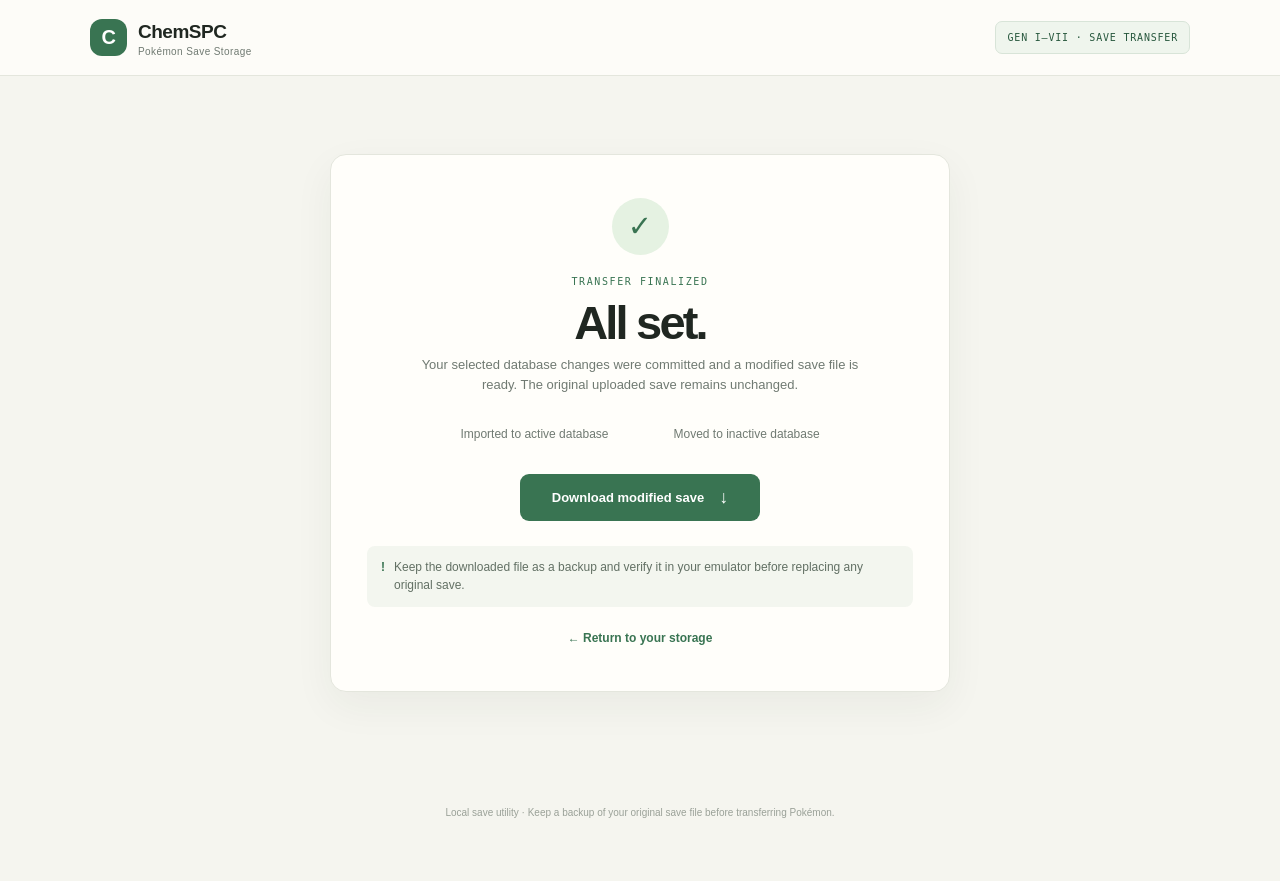
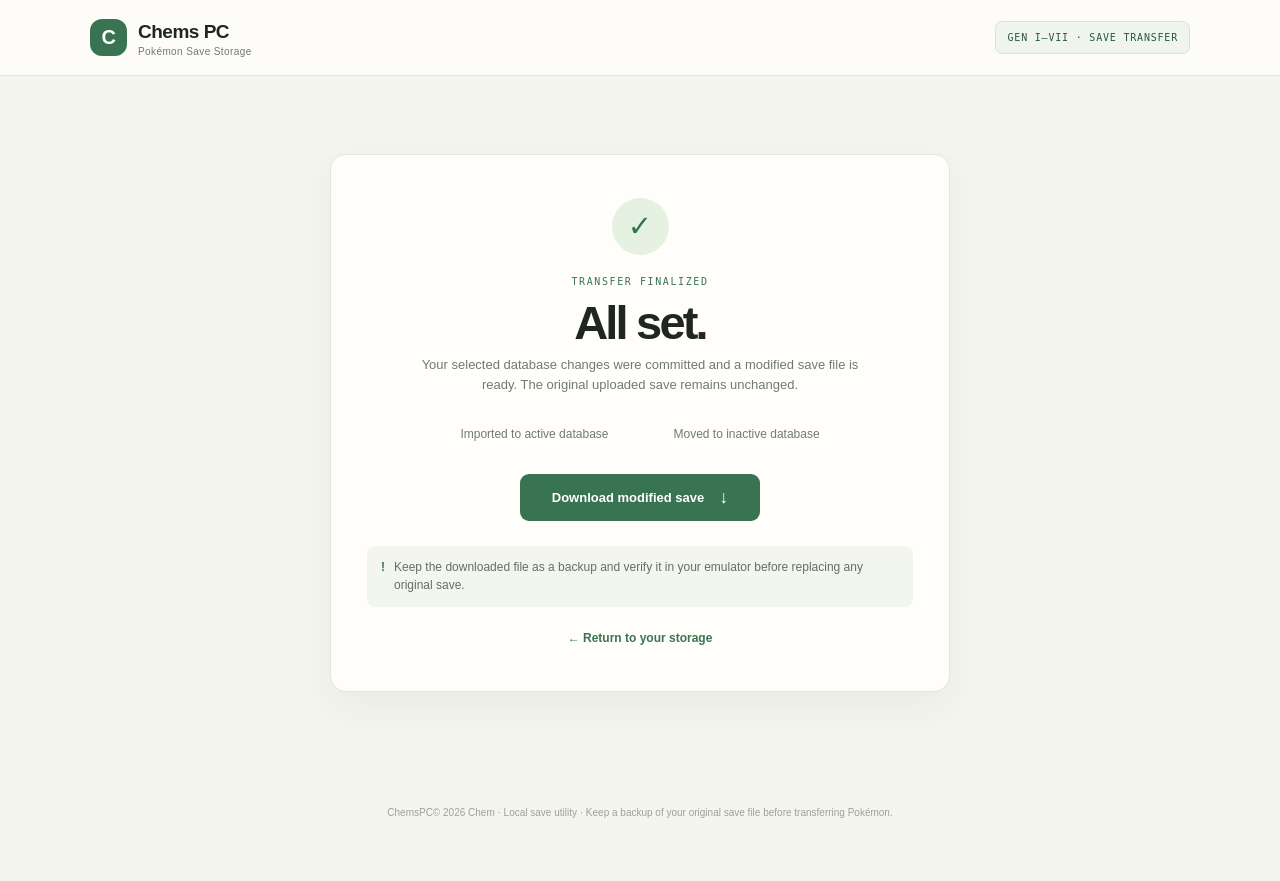
Before and after one commit to chemlibrary/chemspc, a Flask app: template templates/result.html in a window 1280 px wide. Run offline with Flask 3, Linux system fonts and the light colour scheme; the template is opened without the code that fills it, so the values that code supplies are empty.

Commit message:
fix branding

```diff
--- a/templates/base.html
+++ b/templates/base.html
@@ -3,13 +3,13 @@
 <head>
   <meta charset="utf-8">
   <meta name="viewport" content="width=device-width, initial-scale=1">
-  <title>{% block title %}ChemSPC{% endblock %}</title>
+  <title>{% block title %}Chems PC{% endblock %}</title>
   <link rel="stylesheet" href="{{ url_for('static', filename='style.css') }}">
 </head>
 <body>
   <header class="site-header">
     <div class="header-inner">
-      <a class="brand" href="{{ url_for('index') }}"><span class="brand-mark">C</span><span>ChemSPC <small>Pokémon Save Storage</small></span></a>
+      <a class="brand" href="{{ url_for('index') }}"><span class="brand-mark">C</span><span>Chems PC <small>Pokémon Save Storage</small></span></a>
       <span class="generation-badge">GEN I–VII · SAVE TRANSFER</span>
     </div>
   </header>
@@ -20,7 +20,7 @@
       </section>{% endif %}
     {% endwith %}
     {% block content %}{% endblock %}
-    <footer>Local save utility · Keep a backup of your original save file before transferring Pokémon.</footer>
+    <footer>ChemsPC© 2026 Chem · Local save utility · Keep a backup of your original save file before transferring Pokémon.</footer>
   </main>
 </body>
 </html>
--- a/templates/index.html
+++ b/templates/index.html
@@ -1,5 +1,5 @@
 {% extends 'base.html' %}
-{% block title %}ChemSPC · Pokémon Storage{% endblock %}
+{% block title %}Chems PC · Pokémon Storage{% endblock %}
 {% block content %}
 <section class="hero">
   <div class="eyebrow">YOUR CROSS-GENERATION POKÉ PC</div>
--- a/templates/manage.html
+++ b/templates/manage.html
@@ -1,5 +1,5 @@
 {% extends 'base.html' %}
-{% block title %}ChemSPC · Review Transfer{% endblock %}
+{% block title %}Chems PC · Review Transfer{% endblock %}
 {% block content %}
 <div class="page-intro">
   <a class="back-link" href="{{ url_for('index') }}">← Back to storage</a>
--- a/templates/result.html
+++ b/templates/result.html
@@ -1,5 +1,5 @@
 {% extends 'base.html' %}
-{% block title %}ChemSPC · Transfer Complete{% endblock %}
+{% block title %}Chems PC · Transfer Complete{% endblock %}
 {% block content %}
 <section class="result-panel panel">
   <div class="result-mark">✓</div>
```
